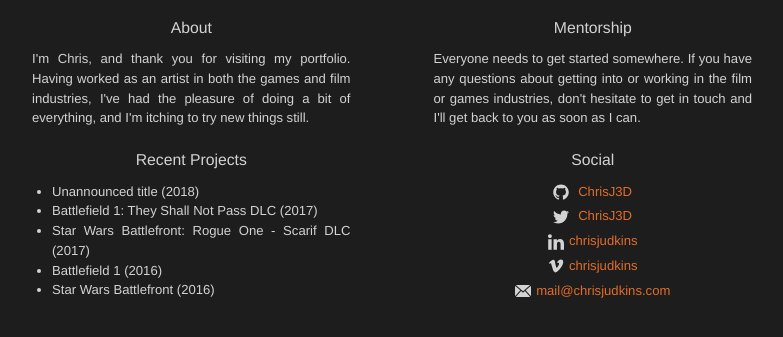
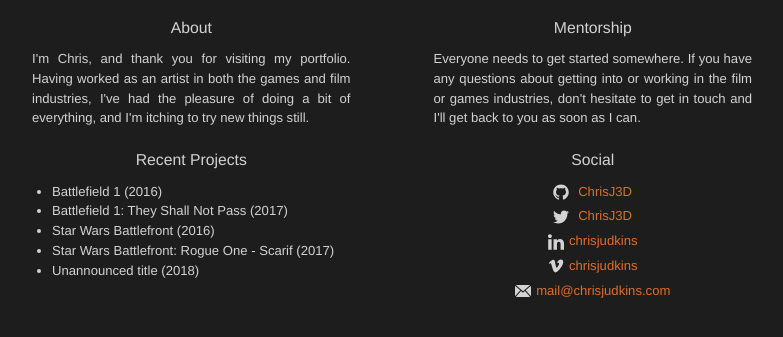
Before and after one commit to ChrisJ3D/Portfolio, a Jekyll site: the page built from index.md, in a window 1280 px wide, cut to the strip 499-836 px from the top of the page. Shown: the whole strip, without its empty margins (248-1031 px from the left). Built offline with Jekyll 4.4.1, drawn with Linux system fonts in a browser that asks for light colours.

Commit message:
removed some empty lines

```diff
--- a/_includes/footer.html
+++ b/_includes/footer.html
@@ -12,18 +12,18 @@
       </div>
 
       <div class="footer-col footer-col-1">
-          <h3 class="footer-heading" id="recent-projects">Recent Projects</h3>
+          <h3 class="footer-heading">Recent Projects</h3>
           <ul>
+            <li>Battlefield 1 (2016)</li>
+            <li>Battlefield 1: They Shall Not Pass (2017)</li>
+            <li>Star Wars Battlefront (2016)</li>
+            <li>Star Wars Battlefront: Rogue One - Scarif (2017)</li>
             <li>Unannounced title (2018)</li>
-            <li>Battlefield 1: They Shall Not Pass DLC (2017)</li>
-            <li>Star Wars Battlefront: Rogue One - Scarif DLC (2017)</li>
-            <li>Battlefield 1 (2016)</li>
-            <li>Star Wars Battlefront (2016)</li>
           </ul>
         </div>
 
         <div class="footer-col footer-col-2">
-          <h3 class="footer-heading" id="social">Social</h3>
+          <h3 class="footer-heading">Social</h3>
           <ul class="social-media-list">
               {% if site.github_username %}
               <li>
--- a/_sass/minima/_base.scss
+++ b/_sass/minima/_base.scss
@@ -7,8 +7,6 @@
   margin: 0;
   padding: 0;
 }
-
-
 
 /**
  * Basic styling
@@ -24,8 +22,6 @@
           font-feature-settings: "kern" 1;
   font-kerning: normal;
 }
-
-
 
 /**
  * Set `margin-bottom` to maintain vertical rhythm
@@ -100,18 +96,13 @@
 
   &:hover {
     color: lighten($brand-color, 20%);
-    //text-decoration: underline;
   }
 
   .social-media-list &:hover {
     text-decoration: none;
 
-    .username {
-      //text-decoration: underline;
-    }
   }
 }
-
 
 /**
  * Blockquotes
@@ -128,8 +119,6 @@
     margin-bottom: 0;
   }
 }
-
-
 
 /**
  * Code formatting
@@ -157,8 +146,6 @@
   }
 }
 
-
-
 /**
  * Wrapper
  */
@@ -178,8 +165,6 @@
     padding-left: $spacing-unit / 2;
   }
 }
-
-
 
 /**
  * Clearfix
--- a/_sass/minima/_layout.scss
+++ b/_sass/minima/_layout.scss
@@ -20,7 +20,6 @@
 
   &:hover {
     color: lighten($text-color, 20%);
-    //text-decoration: underline;
   }
 
   &,
@@ -53,7 +52,6 @@
 
     &:hover {
       color: lighten($brand-color, 20%);
-      //text-decoration: underline;
     }
   }
 
@@ -111,8 +109,6 @@
   }
 }
 
-
-
 /**
  * Site footer
  */
@@ -144,7 +140,6 @@
 
 .footer-col {
   margin-bottom: $spacing-unit / 2;
-  //margin: 5px;
   padding-left: $spacing-unit / 2;
 }
 
@@ -160,12 +155,6 @@
   width: -webkit-calc(45% - (#{$spacing-unit} / 2));
   width:         calc(45% - (#{$spacing-unit} / 2));
   text-align: justify;
-}
-
-.footer-col-3 {
-  width: -webkit-calc(50% - (#{$spacing-unit} / 2));
-  width:         calc(50% - (#{$spacing-unit} / 2));
-  text-align: right;
 }
 
 @include media-query($on-laptop) {
@@ -189,8 +178,6 @@
     width:         calc(100% - (#{$spacing-unit} / 2));
   }
 }
-
-
 
 /**
  * Page content
```
Also changed, not shown: _drafts/on-particle-system-editors.md (+1 -1 lines).
